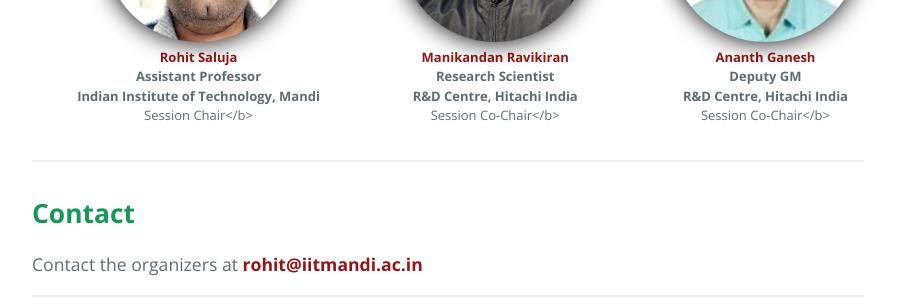
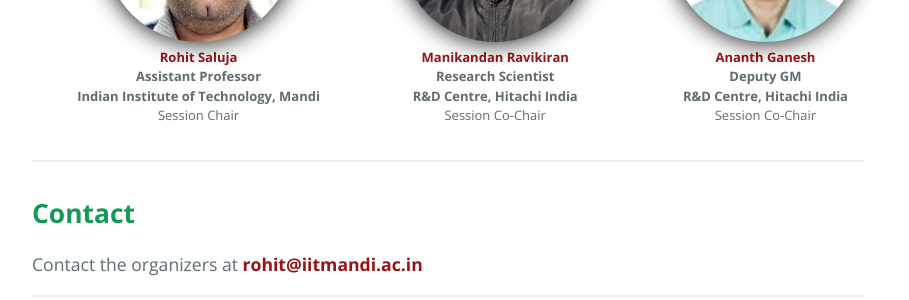
Before and after one commit to indicnlpiitmandi/indicnlpiitmandi.github.io, a Jekyll site: the page built from index.md, in a window 1280 px wide and 900 px high, scrolled down 2947 px. Shown: the part 154-454 px from the top of the window, without its empty margins (192-1101 px from the left). Built offline with Jekyll 4.4.1, drawn with Linux system fonts in a browser that asks for light colours; the repository's description, which GitHub fills in, is left out.

```diff
--- a/index.md
+++ b/index.md
@@ -96,7 +96,7 @@ His keynote will explore the synergy between AI advancements and consciousness s
     <img class="img-author" src="assets/imgs/rohit.jpg" alt="Rohit Saluja"/></a>
     <b><br><a href="https://candiceschumann.com/">Rohit Saluja</a>
     <br>Assistant Professor<br>Indian Institute of Technology, Mandi</b>
-     <br>Session Chair</b>
+     <br>Session Chair
 </figure>
 
 <figure>
@@ -104,7 +104,7 @@ His keynote will explore the synergy between AI advancements and consciousness s
     <img class="img-author" src="assets/imgs/mani.jpeg" alt=""/></a>
     <b><br><a href="https://candiceschumann.com/">Manikandan Ravikiran</a>
     <br>Research Scientist<br>R&D Centre, Hitachi India</b>
-    <br>Session Co-Chair</b>
+    <br>Session Co-Chair
 </figure>
 
 <figure>
@@ -112,7 +112,7 @@ His keynote will explore the synergy between AI advancements and consciousness s
     <img class="img-author" src="assets/imgs/ananth.jpeg" alt=""/></a>
     <b><br><a href="https://candiceschumann.com/">Ananth Ganesh</a>
     <br>Deputy GM<br>R&D Centre, Hitachi India</b>
-    <br>Session Co-Chair</b>
+    <br>Session Co-Chair
 </figure>
 
 
```
